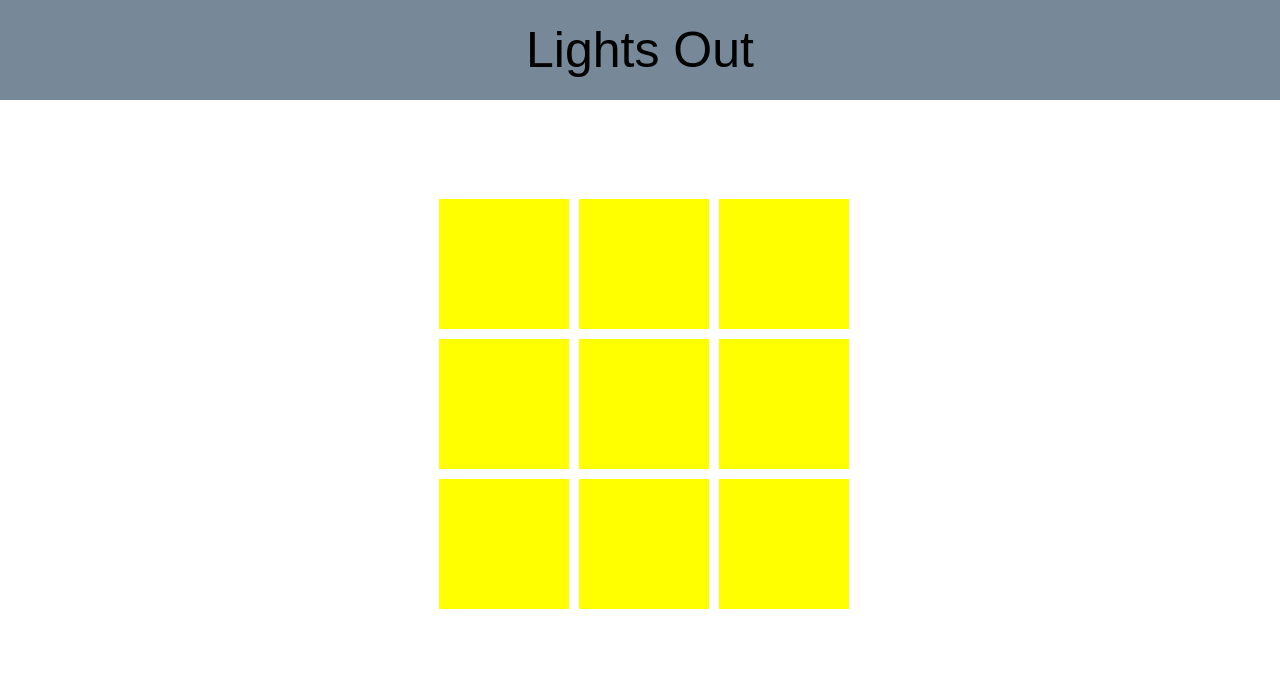
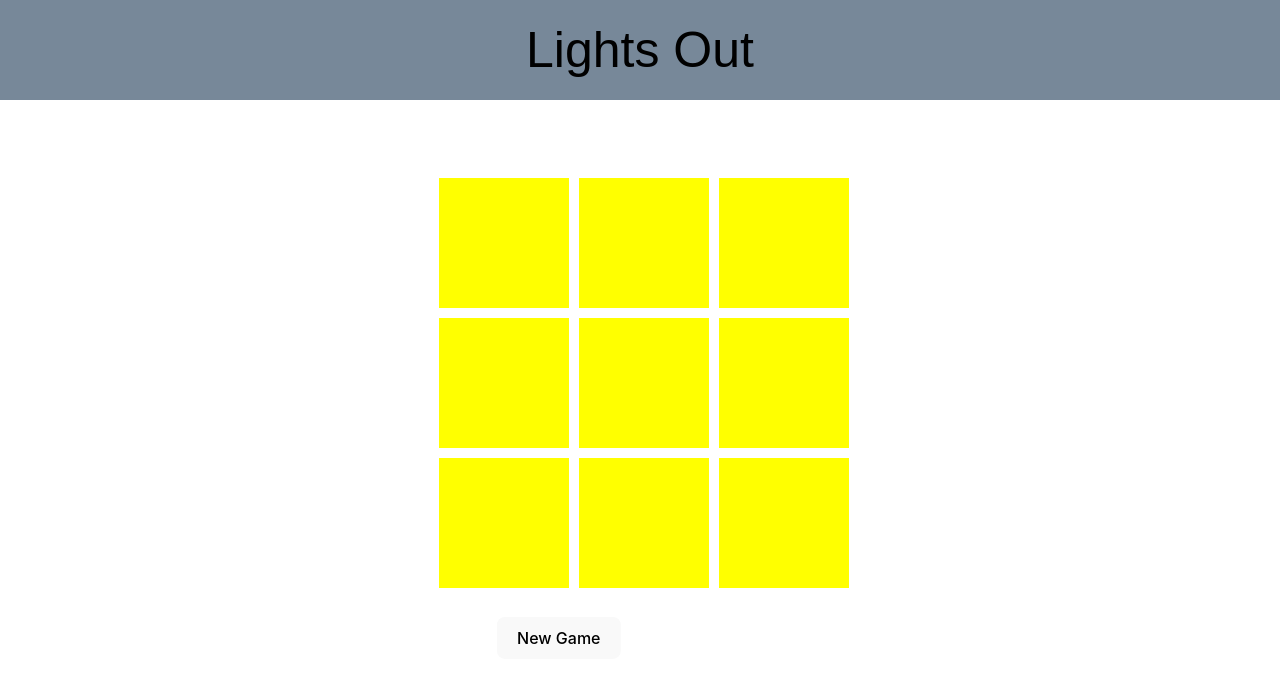
Before and after one commit to MWise707/lights-out, a React (Vite) app: page / in a window 1280 px wide. Shown: the top 682 px of the page. Built offline with nearby package versions, Linux system fonts and the light colour scheme.

Commit message:
broken button XD

```diff
--- a/src/components/board/Board.jsx
+++ b/src/components/board/Board.jsx
@@ -1,6 +1,7 @@
 import React, { useState } from "react";
 import Tile from "../tile/Tile.jsx";
 import "./board.css";
+import Button from "../button/Button.jsx"
 
 const Board = () => {
   const [tileStates, setTileStates] = useState(
@@ -45,7 +46,12 @@ const Board = () => {
     ))
   );
 
-  return <div className="board">{tiles}</div>;
+  return (
+    <>
+      <div className="board">{tiles}</div>
+      <Button/>
+    </>
+  );
 };
 
 export default Board;
--- /dev/null
+++ b/src/components/button/Button.jsx
@@ -0,0 +1,13 @@
+import "./button.css";
+
+const Button = () => {
+  return (
+    <>
+      <div>
+        <button className = "StartButton">New Game</button>
+      </div>
+    </>
+  );
+};
+
+export default Button;
--- /dev/null
+++ b/src/components/button/button.css
@@ -0,0 +1,5 @@
+
+.StartButton {
+    display:flex;
+    transform: translate(50%, 80%);
+}
```
